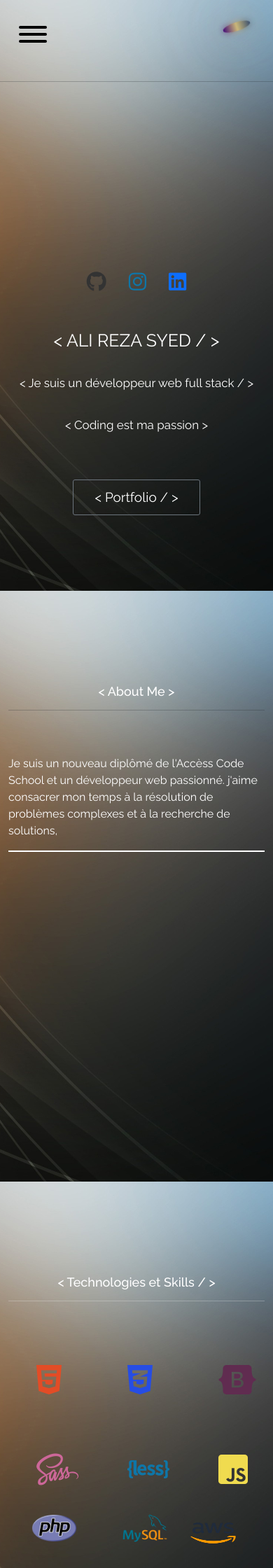
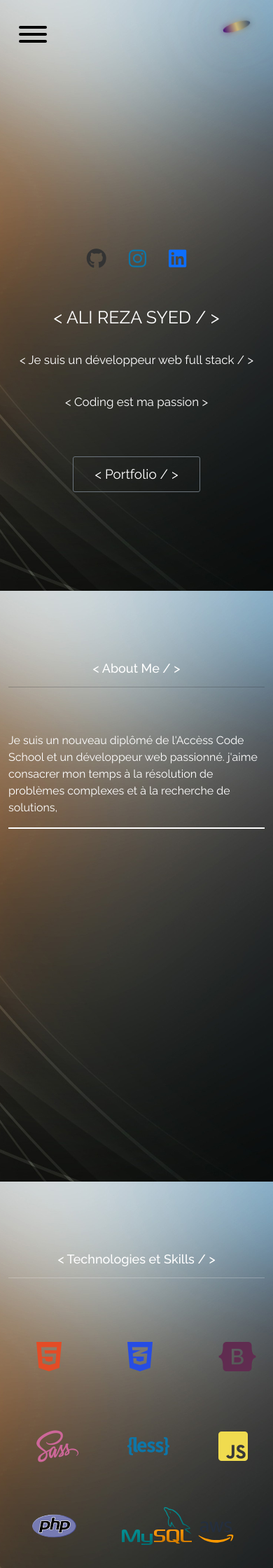
Before and after one commit to alirezasyed/myPortfolio, a PHP site: page / in a window 390 px wide. Shown: the top 2240 px of the page at 70% size. Run offline with PHP 8.4, Linux system fonts and the light colour scheme; some libraries are stand-ins or nearby versions.

Commit message:
organise le responsive et positionnement de sous 320px

```diff
--- a/css/styles.css
+++ b/css/styles.css
@@ -70,6 +70,7 @@ p {
     width: 100%;
     display: flex;
     align-items: center;
+    justify-content: center;
 }
 
 .social a {
@@ -232,9 +233,9 @@ p {
 }
 
 #technology .aws img {
-    max-width: 100px;
+    /* max-width: 100px;
     width: auto;
-    height: 50px;
+    height: 50px; */
 }
 
 #technology .php {
@@ -251,16 +252,16 @@ p {
 }
 
 #technology .mysql {
-    display: flex;
+    /* display: flex;
     flex-direction: column;
     justify-content: center;
-    height: 100%;
+    height: 100%; */
 }
 
 #technology .mysql img {
-    max-width: 115px;
+    max-width: 100px;
     width: auto;
-    height: 85px;
+    height: 100px;
 }
 
 #technology i {
@@ -551,14 +556,14 @@ p {
         height: 40px;
     }
     #technology .mysql img {
-        max-width: 65px;
+        /* max-width: 65px;
         width: auto;
-        height: 40px;
+        height: 40px; */
     }
     #technology .aws img {
-        max-width: 65px;
+        /* max-width: 65px;
         width: auto;
-        height: 30px;
+        height: 30px; */
     }
     #projet {
         margin: 100% 0 0 10%;
@@ -569,9 +574,40 @@ p {
     #form {
         margin: 150% 0 0 10%;
     }
+    #technology .aws img {
+        max-width: 100px;
+        width: auto;
+        height: 50px;
+    }
 }
 
 @media screen and (max-width: 319.98px) {
+    .banner {
+        margin-left: 8%;
+        text-align: center;
+    }
+    .banner .header-text p {
+        font-size: 13px;
+    }
+    #abouts .about-me {
+        margin-left: 10%;
+    }
+    #abouts .about-line {
+        color: #fff;
+        width: calc(100% + 52px);
+    }
+    #abouts h2 {
+        margin-left: 20%;
+        font-size: 20px;
+    }
+    .section-title h2 {
+        font-size: 20px;
+        margin-left: 9%;
+    }
+    #technology .tech-line {
+        color: #fff;
+        width: calc(100% + 52px);
+    }
     #technology i {
         font-size: 3rem;
     }
--- a/index.php
+++ b/index.html
@@ -109,7 +109,7 @@
             </div>
 
         </div>
-        <hr>
+        <!-- <hr> -->
 
     </header>
 
@@ -122,7 +122,7 @@
 
             <div class="row">
 
-                <div class="col-md-12 social d-flex justify-content-center">
+                <div class="col-12 col-md-12 social d-flex justify-content-center">
 
                     <a href=""><i class="fab fa-github"></i></a>
                     <a href=""><i class="fab fa-instagram"></i></a>
@@ -178,8 +178,8 @@
 
                 <div class="col-12">
 
-                    <h2 class="text-white">&lt About Me &gt</h2>
-                    <hr>
+                    <h2 class="text-white">&lt About Me / &gt</h2>
+                    <hr class="about-line">
 
                 </div>
 
@@ -191,9 +191,9 @@
 
                     <div class="section-title text-white">
 
-                        <div class="col-12">
+                        <div class="col-12 about-me">
 
-                            <p class="wow fadeInDown" data-wow-duration=".5s" data-wow-delay="1s">Je suis un nouveau diplômé de l'Accèss Code School et un développeur web passionné. j'aime consacrer mon temps à la résolution de problèmes complexes et à la recherche de solutions,</p>
+                            <p>Je suis un nouveau diplômé de l'Accèss Code School et un développeur web passionné. j'aime consacrer mon temps à la résolution de problèmes complexes et à la recherche de solutions,</p>
 
                         </div>
 
@@ -232,7 +232,7 @@
 
                         <h2>&lt Technologies et Skills / &gt</h2>
 
-                        <hr>
+                        <hr class="tech-line">
 
                     </div>
 
@@ -306,21 +306,21 @@
 
 
 
-                <div class="col-3 col-sm-2 offset-sm-1 col-md-2 col-lg-1">
+                <div class="col-4 col-sm-2 offset-sm-1 col-md-2 col-lg-2">
 
                     <div class="php">
 
-                        <img src="images/php.png" alt="">
+                        <img src="images/new-php-logo.svg" class="img-fluid" alt="">
 
                     </div>
 
                 </div>
 
-                <div class="col-3 offset-1 col-sm-2 col-md-2 col-lg-2">
+                <div class="col-3 col-sm-2 col-md-2 col-lg-2">
 
                     <div class="mysql">
 
-                        <img src="images/logo-mysql.png" alt="">
+                        <img src="images/mysql.svg" alt="">
 
                     </div>
 
@@ -331,7 +331,7 @@
 
                     <div class="aws">
 
-                        <img src="images/aws.png" alt="">
+                        <img src="images/aws.svg" alt="" class="img-fluid">
 
                     </div>
 
@@ -368,7 +368,7 @@
 
 
 
-                <div class="col-6 col-sm-6 text-center col-md-5 col-lg-2">
+                <div class="col-5 offset-1 col-sm-6 text-center col-md-5 col-lg-2">
 
                     <div class="">
 
@@ -378,7 +378,7 @@
 
                 </div>
 
-                <div class="col-6 col-sm-6 text-center col-md-4 col-lg-2">
+                <div class="col-5 offset-1 col-sm-6 text-center col-md-4 col-lg-2">
 
                     <div class="">
 
@@ -395,7 +395,7 @@
     </section>
 
     <!-- Projets -->
-    <section id="projet" class="h-100">
+    <section id="projet" class="vh-100">
 
         <div class="container">
 
@@ -404,10 +404,10 @@
                 <div class="col-md-12">
 
                     <h3 class="text-uppercase display-6 text-white">Mes projets</h3>
+                    <hr class="projet-line">
 
                 </div>
 
-                <hr>
 
             </div>
 
@@ -477,9 +477,11 @@
 
             <div class="d-flex flex-row">
 
-                <div class="col-md-12 text-light">
+                <div class="col-md-12 text-light text-center w-100">
 
                     <h3>Contact me</h3>
+
+                    <hr class="contact-line">
 
                 </div>
 
```
Also changed, not shown: other parts of css/styles.css (+46 -13 lines), images/aws.png (deleted), images/aws.svg (added), images/logo-mysql.png (deleted), images/mysql.svg (added), images/new-php-logo.svg (added), images/php.png.
